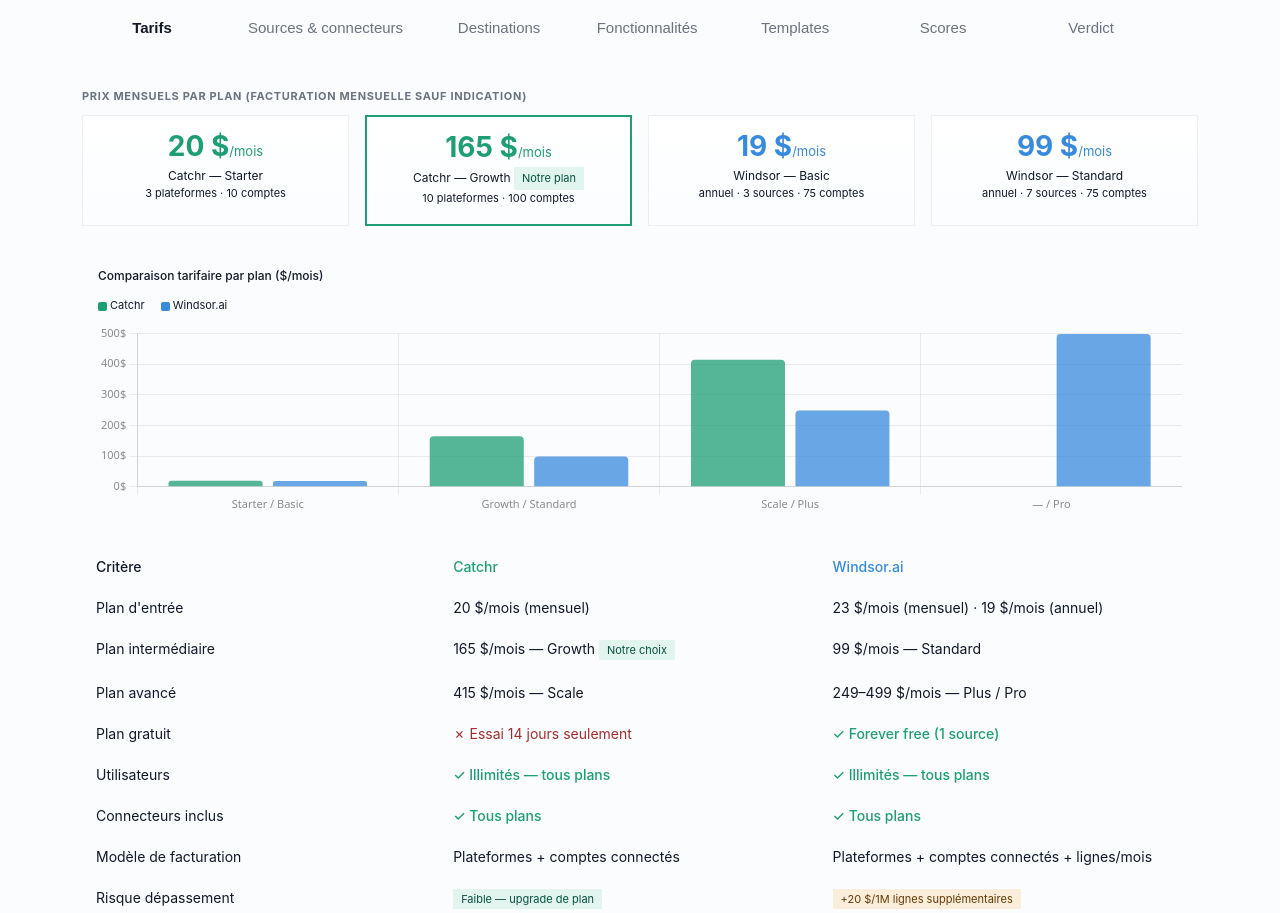
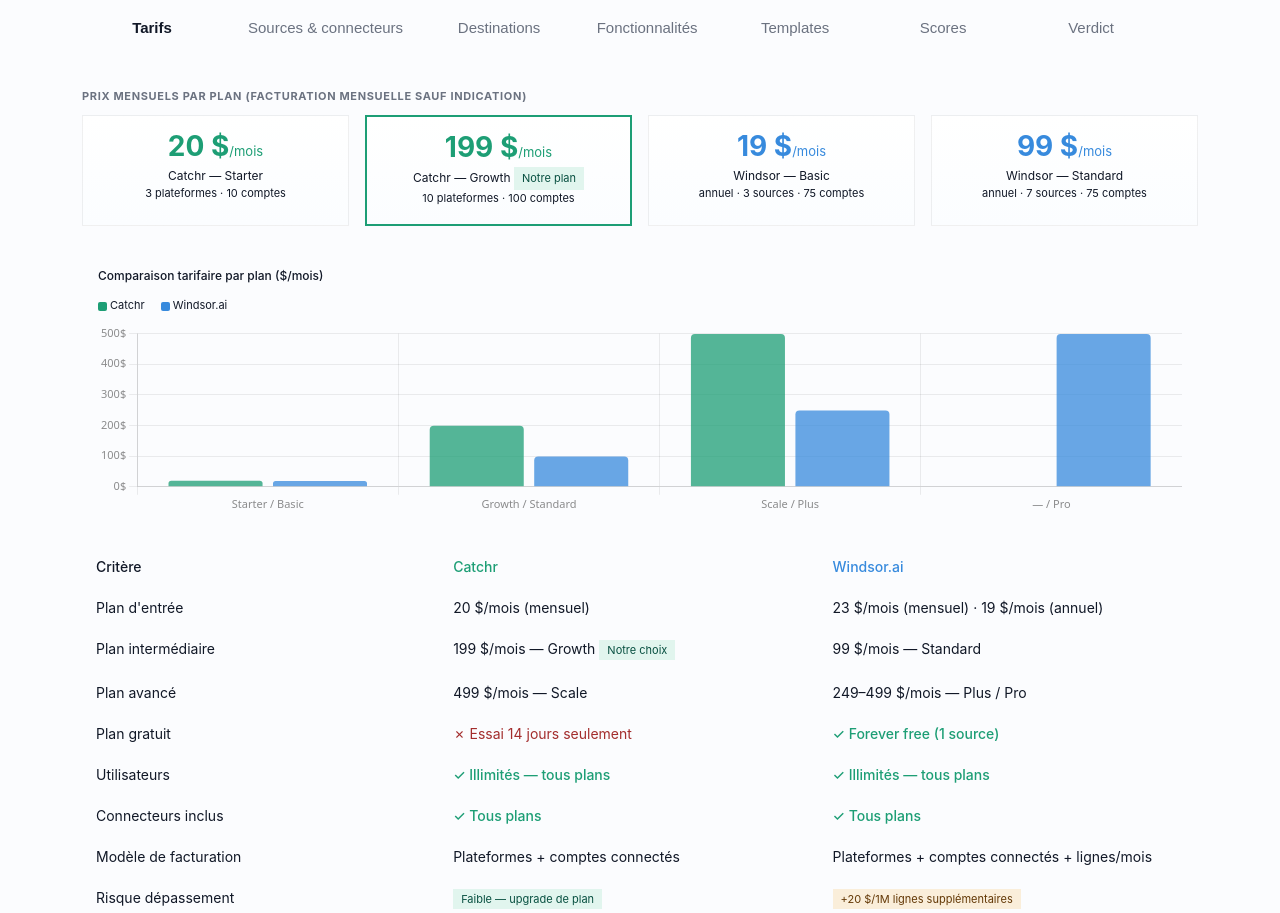
Before and after one commit to parmidapakseresht/Connecteur, a plain HTML site: page index.html in a window 1280 px wide. Shown: the part 460-1373 px from the top of the page. Drawn offline with nearby package versions, Linux system fonts and the light colour scheme.

Commit message:
update website

```diff
--- a/index.html
+++ b/index.html
@@ -106,7 +106,7 @@
 /* verdict */
 .verdict-card{border-left:4px solid var(--c-catchr);background:#FFFFFF;border-radius:0 var(--rad) var(--rad) 0;padding:1rem 1.25rem;margin-bottom:1.25rem;box-shadow:0 6px 18px rgba(15,23,42,0.04)}
 .verdict-title{font-size:16px;font-weight:700;margin-bottom:.4rem}
-.verdict-body{font-size:14px;color:#374151;line-height:1.6}
+.verdict-body{font-size:14px;color:#374991;line-height:1.6}
 
 .sec{font-size:11px;font-weight:700;color:#6B7280;text-transform:uppercase;letter-spacing:.06em;margin-bottom:.6rem;margin-top:1rem}
 .note{font-size:13px;color:#6B7280;margin-top:.5rem;font-style:italic;line-height:1.5}
@@ -176,7 +176,7 @@
       <div class="metric-sub">3 plateformes · 10 comptes</div>
     </div>
     <div class="metric-card" style="border:2px solid var(--c-catchr);border-radius:var(--rad-sm)">
-      <div class="metric-val" style="color:var(--c-catchr)">165 $<span style="font-size:13px;font-weight:400">/mois</span></div>
+      <div class="metric-val" style="color:var(--c-catchr)">199 $<span style="font-size:13px;font-weight:400">/mois</span></div>
       <div class="metric-label">Catchr — Growth <span class="pill p-green">Notre plan</span></div>
       <div class="metric-sub">10 plateformes · 100 comptes</div>
     </div>
@@ -198,7 +198,7 @@
       <span><span class="leg-dot" style="background:#1D9E75"></span>Catchr</span>
       <span><span class="leg-dot" style="background:#378ADD"></span>Windsor.ai</span>
     </div>
-    <div class="chart-wrap" style="height:190px"><canvas id="pricingChart" role="img" aria-label="Graphique comparaison tarifaire Catchr vs Windsor par plan">Catchr: Starter 20$, Growth 165$, Scale 415$ — Windsor: Basic 19$, Standard 99$, Plus 249$, Pro 499$</canvas></div>
+    <div class="chart-wrap" style="height:190px"><canvas id="pricingChart" role="img" aria-label="Graphique comparaison tarifaire Catchr vs Windsor par plan">Catchr: Starter 20$, Growth 199$, Scale 499$ — Windsor: Basic 19$, Standard 99$, Plus 249$, Pro 499$</canvas></div>
   </div>
 
   <div class="tbl-wrap">
@@ -206,8 +206,8 @@
       <thead><tr><th>Critère</th><th class="td-c" style="color:var(--c-catchr)">Catchr</th><th class="td-w" style="color:var(--c-windsor)">Windsor.ai</th></tr></thead>
       <tbody>
         <tr><td class="td-feat">Plan d'entrée</td><td>20 $/mois (mensuel)</td><td>23 $/mois (mensuel) · 19 $/mois (annuel)</td></tr>
-        <tr><td class="td-feat">Plan intermédiaire</td><td>165 $/mois — Growth <span class="pill p-green">Notre choix</span></td><td>99 $/mois — Standard</td></tr>
-        <tr><td class="td-feat">Plan avancé</td><td>415 $/mois — Scale</td><td>249–499 $/mois — Plus / Pro</td></tr>
+        <tr><td class="td-feat">Plan intermédiaire</td><td>199 $/mois — Growth <span class="pill p-green">Notre choix</span></td><td>99 $/mois — Standard</td></tr>
+        <tr><td class="td-feat">Plan avancé</td><td>499 $/mois — Scale</td><td>249–499 $/mois — Plus / Pro</td></tr>
         <tr><td class="td-feat">Plan gratuit</td><td><span class="no">✗ Essai 14 jours seulement</span></td><td><span class="ok">✓ Forever free (1 source)</span></td></tr>
         <tr><td class="td-feat">Utilisateurs</td><td><span class="ok">✓ Illimités — tous plans</span></td><td><span class="ok">✓ Illimités — tous plans</span></td></tr>
         <tr><td class="td-feat">Connecteurs inclus</td><td><span class="ok">✓ Tous plans</span></td><td><span class="ok">✓ Tous plans</span></td></tr>
@@ -446,7 +446,7 @@
   data:{
     labels:['Starter / Basic','Growth / Standard','Scale / Plus','— / Pro'],
     datasets:[
-      {label:'Catchr',data:[20,165,415,null],backgroundColor:'rgba(29,158,117,0.75)',borderRadius:4},
+      {label:'Catchr',data:[20,199,499,null],backgroundColor:'rgba(29,158,117,0.75)',borderRadius:4},
       {label:'Windsor.ai',data:[19,99,249,499],backgroundColor:'rgba(55,138,221,0.75)',borderRadius:4}
     ]
   },
```
